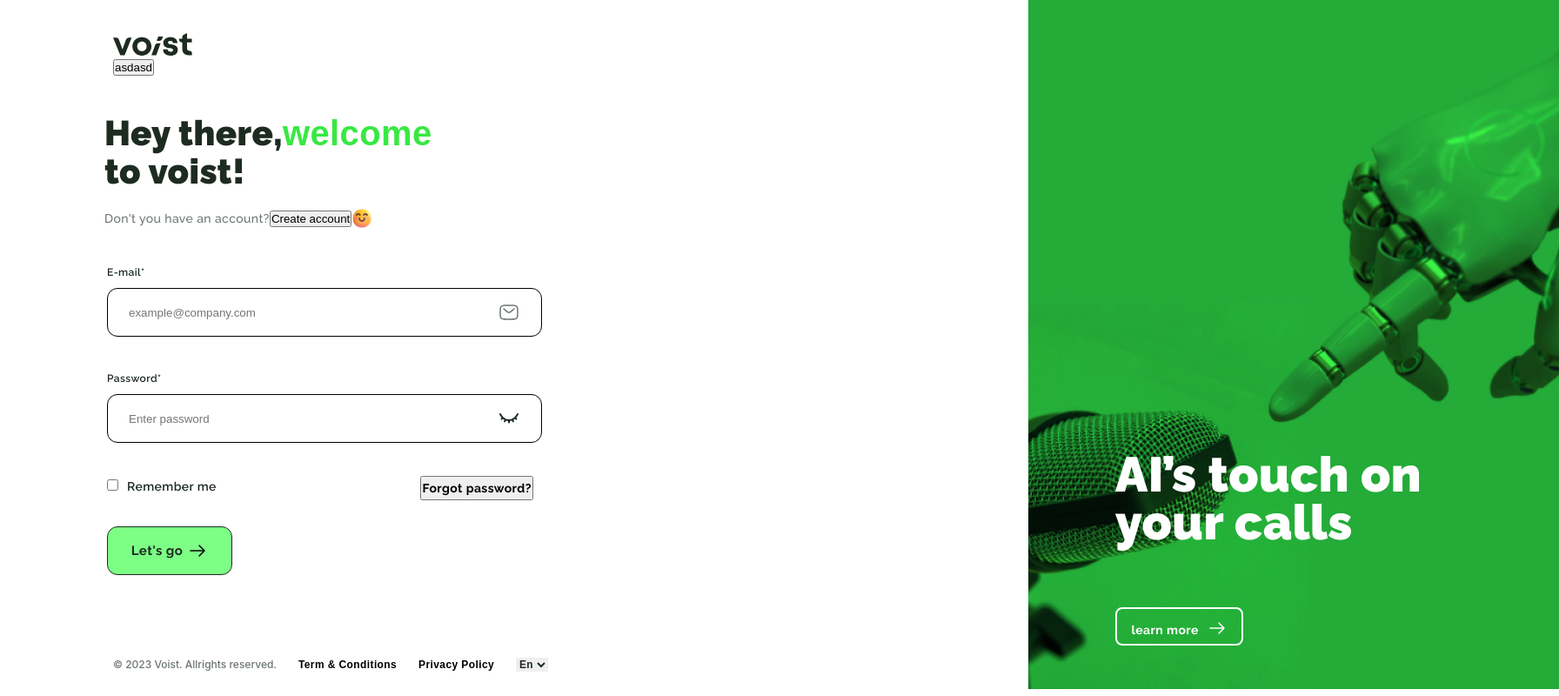
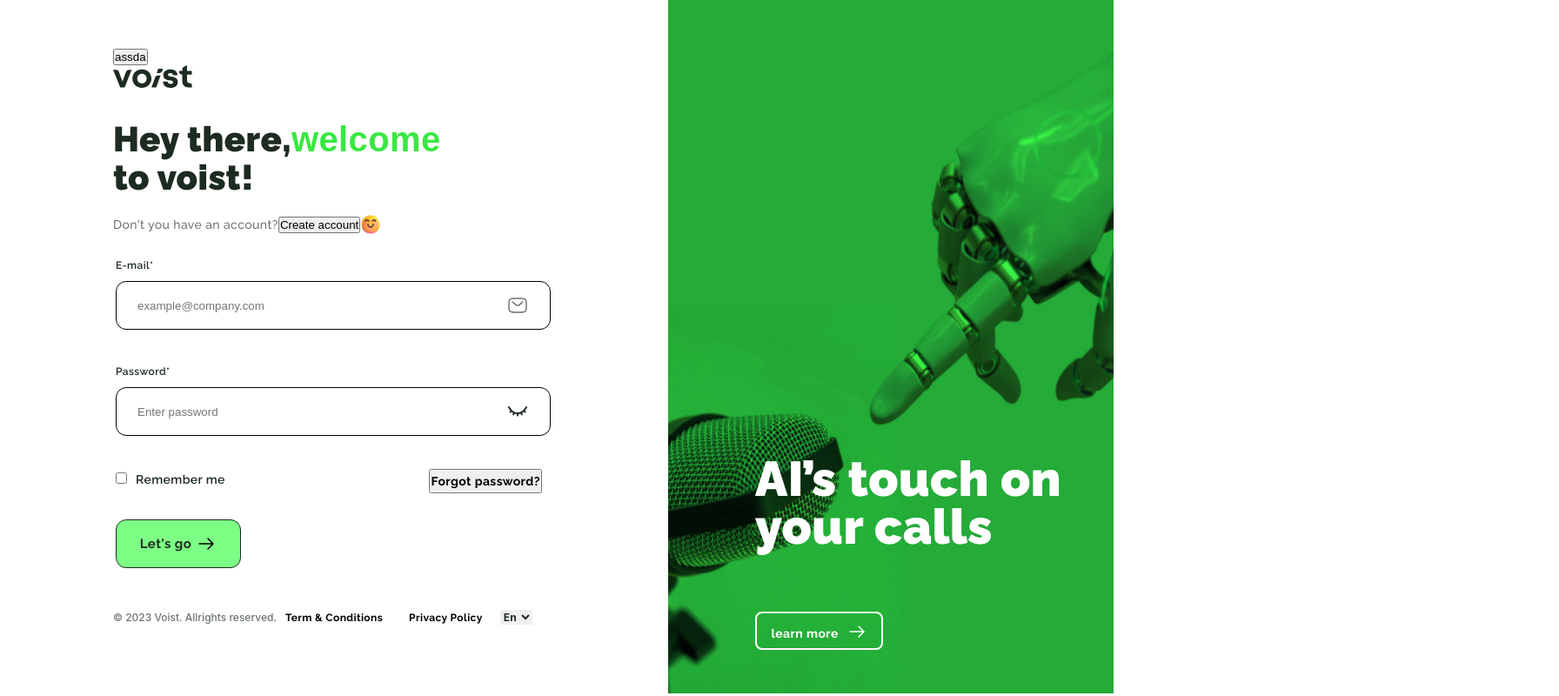
Before and after one commit to MirzazadaBunyad/Voist, a React (Vite) app: page / in a window 1280 px wide. Shown: the whole page at 87% size, 1792 px wide, since content can reach past the window. Built offline with nearby package versions, Linux system fonts and the light colour scheme.

Commit message:
response Adding

```diff
--- /dev/null
+++ b/src/Scss/responsive.scss
@@ -0,0 +1,11 @@
+  @mixin responsive769to1057 {
+    @media screen and (min-width: 769px) and (max-width: 1057px) {
+      @content;
+    }
+  }
+
+  @mixin  responsive1058 {
+    @media screen and (min-width: 1058px) {
+      @content;
+    }
+  }
--- a/src/animations.scss
+++ b/src/animations.scss
@@ -3,14 +3,12 @@
 .login-enter {
     opacity: 0;
     transform: translateX(-20px);
-    position: absolute;
   }
 
   .login-enter-active {
     opacity: 1;
     transform: translateX(20px);
     transition: opacity 1s linear, transform 1s linear ;
-    position: absolute;
 
   }
 
@@ -37,15 +35,15 @@
     opacity: 1;
     transform: translateX(31px);
     transition: opacity 1s ease, transform 1s linear ;
-    position: absolute;
-    top: 26px;
+    top: 138px;
 }
 
 .CreateAccount-exit {
     opacity: 1;
     transform: translateX(0);
     position: absolute;
-    top: 60px;
+    top: 138px;
+
   }
 
   .CreateAccount-exit-active {
@@ -53,11 +51,3 @@
     transform: translateX(-200px);
     transition: opacity 0.5s ease-in-out, transform 0.5s ease-in-out;
   }
-
-  .active{
-    color: var(--Main-main-300, #7dff85);
-    border-bottom: 2px solid var(--Main-main-300, #7dff85);
-    padding-bottom: 5px;
-    transition: all 0.3s ease;
-    cursor: pointer;
-  }
--- a/src/components/createAccount/CreateAccount.jsx
+++ b/src/components/createAccount/CreateAccount.jsx
@@ -11,7 +11,6 @@ import arrowRightBlack from "../../assets/img/arrowRightBlack.svg";
 import arrowRightWhite from "../../assets/img/arrowRightWhite.svg";
 import passwordEye from "../../assets/img/passwordEye.svg";
 import checkWhiteIcon from "../../assets/img/checkWhiteIcon.svg";
-import Footer from "../footer/Footer";
 import { useState } from "react";
 
 export default function CreateAccount({ ChangeComponents, show }) {
--- a/src/components/footer/footer.module.scss
+++ b/src/components/footer/footer.module.scss
@@ -1,47 +1,55 @@
+@import "../../Scss//responsive.scss";
+
+
 footer {
-  display: flex;
-  justify-content: space-between;
+  display: block;
   align-items: center;
-  width: 500px;
-  gap: 10px;
-  position: absolute;
-  bottom: 3vh;
-  left: 130px;
+  margin-left: 120px;
+  margin-top: 90px;
+  @include responsive769to1057 {
+    margin-left: 50px;
+  }
   p:nth-child(1) {
-    color: var(--Base-base-8, #6c756f);
+    color: #6c756f;
     font-family: Inter;
     font-size: 12px;
     font-style: normal;
     font-weight: 500;
-    line-height: 24px; /* 200% */
+    line-height: 24px;
+    display: inline-block;
+    padding-left: 10px;
   }
   p:nth-child(2),
   p:nth-child(3) {
-    color: var(--Natural-natural-13, #000);
-    // font-family: Raleway;
+    color:  #000;
+    font-family: Raleway;
     font-size: 12px;
     font-style: normal;
     font-weight: 700;
     line-height: 16px;
     letter-spacing: 0.4px;
-  }
+    display: inline-block;
+    padding-left: 10px;
+    padding-right: 20px;
+    }
   .languageChosen {
     border: transparent;
-    color: var(--Base-base-13, #1d2b21);
-    // font-family: Inter;
+    color: #1d2b21;
+     font-family: Inter;
     font-size: 12px;
     font-style: normal;
     font-weight: 700;
-    line-height: 24px; /* 200% */
+    line-height: 24px;
     letter-spacing: 0.4px;
     option {
-      color: var(--Base-base-13, #1d2b21);
-      //   font-family: Inter;
+      color:  #1d2b21;
+      font-family: Inter;
       font-size: 12px;
       font-style: normal;
       font-weight: 700;
       line-height: 24px;
       letter-spacing: 0.4px;
+      display: inline-block;
     }
   }
 }
--- a/src/components/heroImg/heroImg.module.scss
+++ b/src/components/heroImg/heroImg.module.scss
@@ -1,9 +1,8 @@
 .right__banner {
     width: 100%;
-    height: 99vh;
+    height: 99.62vh;
     background-color: #3dff49;
     position: relative;
-    left: 512px;
   }
   .rightBannerText {
     position: absolute;
@@ -12,9 +11,8 @@
     gap: 10px;
 
     h2 {
-      /* Applying font family, weight, size, line height, and letter spacing */
-      font-family: "Raleway", sans-serif; /* Font family */
-      font-weight: 900; /* Font weight */
+      font-family: "Raleway", sans-serif;
+      font-weight: 900;
       font-size: 56px; /* Font size */
       line-height: 55px; /* Line height */
       letter-spacing: 0.4px; /* Letter spacing */
@@ -50,5 +48,5 @@
     width: 100%;
     mix-blend-mode: multiply;
     background-size: cover;
-    height: 99vh;
+    height: 100%;
   }
--- a/src/components/login/login.module.scss
+++ b/src/components/login/login.module.scss
@@ -1,5 +1,5 @@
+@import "../../Scss/responsive.scss";
 @import url("https://fonts.googleapis.com/css2?family=Raleway:ital,wght@0,100..900;1,100..900&display=swap");
-
 * {
   margin: 0;
   padding: 0;
@@ -11,8 +11,12 @@
 .info__main {
     width: 60%;
   height: 470px;
-  margin: 105px 0 0 120px;
+  margin: 0 0 0 130px;
+  @include responsive769to1057 {
+    margin: 0 0 0 50px;
+  }
 }
+
 .accountСreation {
   display: flex;
   width: 550px;
@@ -64,8 +68,7 @@
 .form {
   width: 500px;
   height: 230px;
-  gap: 24px;
-  margin-top: 40px;
+  margin-top: 25px;
   margin-left: -7px;
 }
 .loginLabel {
--- a/src/test.jsx
+++ b/src/test.jsx
@@ -1,17 +1,21 @@
 import { useEffect, useState } from "react";
 import Footer from "./components/footer/Footer";
 import HeroImg from "./components/heroImg/HeroImg";
-import styles from "./test.module.scss";
-import { CSSTransition } from "react-transition-group";
+import style from "./test.module.scss";
+import gsap from "gsap";
 import Login from "./components/login/login";
 import CreateAccount from "./components/createAccount/CreateAccount";
+import { CSSTransition } from "react-transition-group";
 import "./animations.scss";
-import gsap from "gsap";
+function Test(params) {
+  /* login ile Create Accountu deyismek ucun */
+  const [show, setShow] = useState(true);
+  /* jsap kitabxanasi ucun (animasiyalar) */
+  const [tl, setTl] = useState(false);
 
-function Test() {
-  const [show, setShow] = useState(true);
-  const [tl, setTl] = useState(false);
-  const [forgetPasswordVisible, setForgetPasswordVisible] = useState(false);
+  const handleChangeForm = () => {
+    setShow(!show);
+  };
   useEffect(() => {
     const timeline = gsap.timeline();
     setTl(timeline);
@@ -20,23 +24,34 @@ function Test() {
   const openForgetPassword = () => {
     if (tl) {
       tl.to(".footer", {
-        xPercent: 170,
-        duration: 1,
+        xPercent: 80,
+        duration: 0.5,
         autoAlpha: 1,
       })
         .to(
           ".formContainer",
           {
             opacity: 0,
-            duration: 1,
+            duration: 0.3,
+            zIndex: 1,
           },
           "<"
         )
         .to(
-          ".hero",
+          ".heroImg",
           {
-            xPercent: -161,
-            duration: 1,
+            xPercent: -150,
+            duration: 0.5,
+            zIndex: -1,
+          },
+          "<"
+        )
+        .to(
+          ".logo",
+          {
+            filter:
+              "invert(100%) sepia(0%) saturate(0%) hue-rotate(0deg) brightness(200%) contrast(100%)",
+            duration: 0.5,
           },
           "<"
         )
@@ -46,26 +61,14 @@ function Test() {
         });
     }
   };
-
-  const ChangeComponents = () => {
-    setShow(!show);
-  };
-  useEffect(() => {
-    if (forgetPasswordVisible) {
-      gsap.to(".active", { display: "block", duration: 0.5 });
-    } else {
-      gsap.to(".active", { display: "none", duration: 0.5 });
-    }
-    ("<");
-  }, [forgetPasswordVisible]);
-
   return (
-    <section style={{ display: "flex" }}>
-      <div className={styles.container}>
-        <section>
-          <header className={styles.logo} style={{ zIndex: 1 }}>
-            {
+    <div className={style.container}>
+      <div className={style.left__side}>
+        <header>
+          <div className={style.logo}>
+            <button onClick={openForgetPassword}>assda</button>
             <svg
+              className="logo"
               width="91"
               height="26"
               viewBox="0 0 91 26"
@@ -105,10 +108,8 @@ function Test() {
                 </clipPath>{" "}
               </defs>{" "}
             </svg>
-            }
-            <button onClick={openForgetPassword}>asdasd</button>
+          </div>
         </header>
-
         <main className="formContainer">
           <CSSTransition
             in={show}
@@ -116,8 +117,8 @@ function Test() {
             classNames="login"
             unmountOnExit
           >
-              <div className="login" style={{ position: "relative" }}>
-                <Login show={show} ChangeComponents={ChangeComponents} />
+            <div className="login">
+              <Login show={show} ChangeComponents={handleChangeForm} />
             </div>
           </CSSTransition>
 
@@ -128,29 +129,23 @@ function Test() {
             unmountOnExit
           >
             <div>
-                <CreateAccount
-                  show={!show}
-                  ChangeComponents={ChangeComponents}
-                />
+              <CreateAccount show={!show} ChangeComponents={handleChangeForm} />
             </div>
           </CSSTransition>
         </main>
         <div className="footer">
           <Footer />
         </div>
-        </section>
-        <div className="hero" style={{ position: "relative" }}>
+      </div>
+      <div className={`${style.right__side} heroImg`}>
         <HeroImg />
       </div>
+
+      {/*burda Forget Password Form Olacaq  */}
+      {/* <form style={{ display: "block" }} action="">
+        adsasd
+      </form> */}
     </div>
-      <div className="active" style={{ display: "none" }}>
-        <div>
-          <h1>dsaasd</h1>
-          <input type="text" />
-        </div>
-      </div>
-    </section>
   );
 }
-
 export default Test;
--- a/src/test.module.scss
+++ b/src/test.module.scss
@@ -1,3 +1,4 @@
+@import "./Scss/responsive.scss";
 *{
     margin: 0;
     padding: 0;
@@ -7,15 +8,25 @@
     font-family: 'Poppins', sans-serif;
     font-weight: 400;
 }
-
 .container{
     display: flex;
-    justify-content: space-between;
+    width: 100%;
+    overflow: hidden; /*bu burda olmali deyil*/
 }
 .logo {
+    margin: 56px 130px;
     width: 91px;
     height: 26px;
-    position: relative;
-    top: 38px;
-    left: 130px;
-  }
+    z-index: 1;
+    @include responsive769to1057 {
+        margin:36px 50px
+    }
+
+}
+
+.right__side{
+width: 40%;
+}
+.left__side{
+width: 60%;
+}
```
Also changed, not shown: src/components/createAccount/createAccount.module.scss (+31 -34 lines), src/components/footer/Footer.jsx (+3 -7 lines), src/test2.jsx (added, +156 -0 lines). Lines whose indentation alone changed are shown as unchanged.
